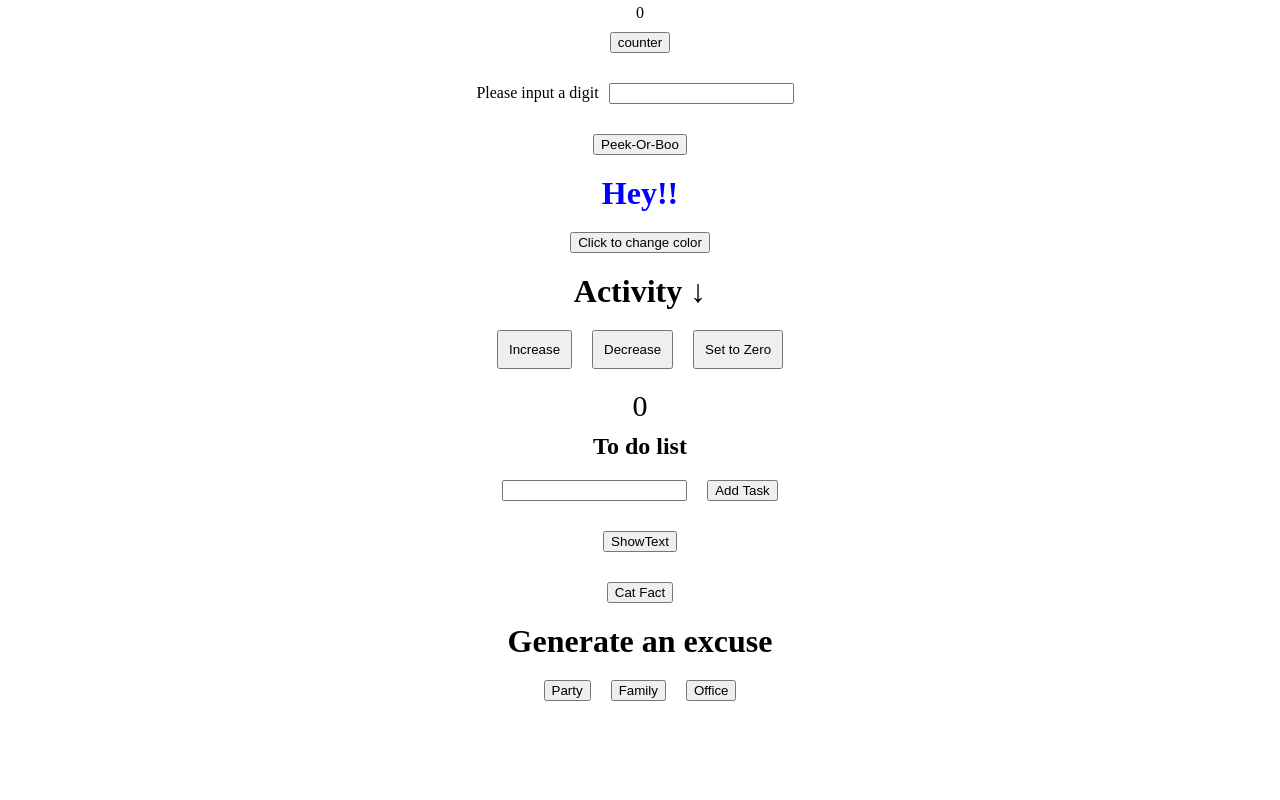
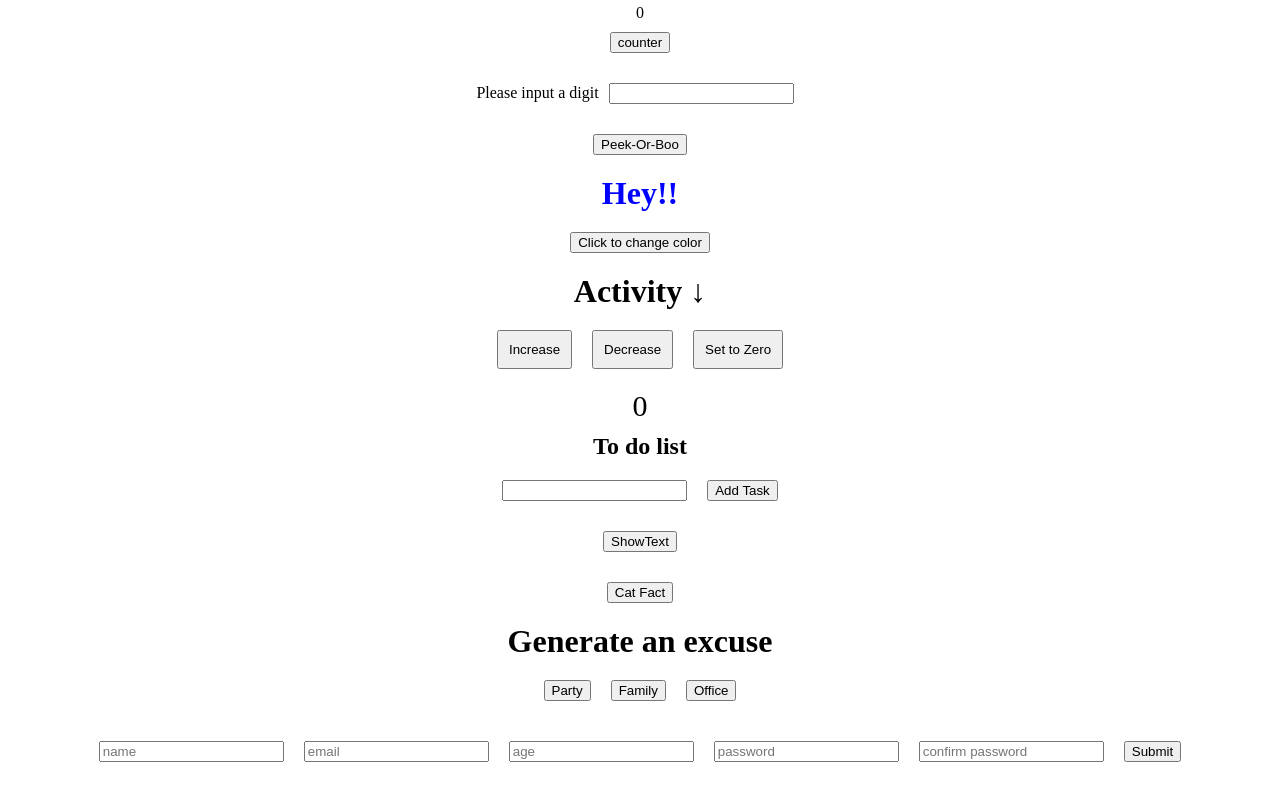
Before and after one commit to LusandaTsilana/React-JS-Tutorial, a React (Create React App) app: page / in a window 1280 px wide. Shown: the part 1348-2148 px from the top of the page. Before the commit the page ends 2079 px from the top, so only its background shows below. Built offline with nearby package versions, Linux system fonts and the light colour scheme.

Commit message:
form validation using yup

```diff
--- a/package.json
+++ b/package.json
@@ -4,6 +4,7 @@
   "private": true,
   "dependencies": {
     "@babel/plugin-proposal-private-property-in-object": "^7.0.0",
+    "@hookform/resolvers": "^3.3.2",
     "@tanstack/react-query": "^4.36.1",
     "@testing-library/jest-dom": "^5.17.0",
     "@testing-library/react": "^13.4.0",
@@ -11,9 +12,11 @@
     "axios": "^1.5.1",
     "react": "^18.2.0",
     "react-dom": "^18.2.0",
+    "react-hook-form": "^7.47.0",
     "react-router-dom": "^6.16.0",
     "react-scripts": "5.0.1",
-    "web-vitals": "^2.1.4"
+    "web-vitals": "^2.1.4",
+    "yup": "^1.3.2"
   },
   "scripts": {
     "start": "react-scripts start",
--- a/src/App.css
+++ b/src/App.css
@@ -61,6 +61,11 @@
   justify-content: center;
 }
 
+.Form {
+  display: flex;
+  flex-direction: column;
+}
+
 @media (prefers-reduced-motion: no-preference) {
   .App-logo {
     animation: App-logo-spin infinite 20s linear;
--- a/src/App.js
+++ b/src/App.js
@@ -12,6 +12,7 @@
 import { Home } from "./pages/Home";
 import { About } from "./pages/About";
 import { Profile } from "./pages/Profile";
+import { Form } from "./form.js";
 
 import { Section } from "./text";
 
@@ -349,6 +350,10 @@
 
         <p>{createdExcuse}</p>
       </div>
+
+      <div className="Form">
+        <Form />
+      </div>
     </div>
   );
 }
--- /dev/null
+++ b/src/form.js
@@ -0,0 +1,43 @@
+import { useForm } from "react-hook-form";
+import * as yup from "yup";
+import { yupResolver } from "@hookform/resolvers/yup";
+
+//resolver is to structure the schema
+export const Form = () => {
+  //schema for validation for how data should look like
+  const schema = yup.object().shape({
+    name: yup.string().required(),
+    email: yup.string().email().required(),
+    age: yup.number().positive().integer().min(18).required(),
+    password: yup.string().required(),
+    confirmpassword: yup
+      .string()
+      .oneOf([yup.ref("password"), null])
+      .required(),
+  });
+
+  const { register, handleSubmit } = useForm({
+    resolver: yupResolver(schema),
+  });
+
+  //data will be collected and stored through the functions of submission
+  const onSubmit = (data) => {
+    console.log(data);
+  };
+
+  //the strings inside the register function are "keys" to separate the object components
+  return (
+    <form onSubmit={handleSubmit(onSubmit)}>
+      <input type="text" placeholder="name" {...register("name")} />
+      <input type="email" placeholder="email" {...register("email")} />
+      <input type="age" placeholder="age" {...register("age")} />
+      <input type="password" placeholder="password" {...register("password")} />
+      <input
+        type="password"
+        placeholder="confirm password"
+        {...register("confirmpassword")}
+      />
+      <input type="submit" />
+    </form>
+  );
+};
```
Also changed, not shown: 1 other file (tests, documents, lock files or other folders).
